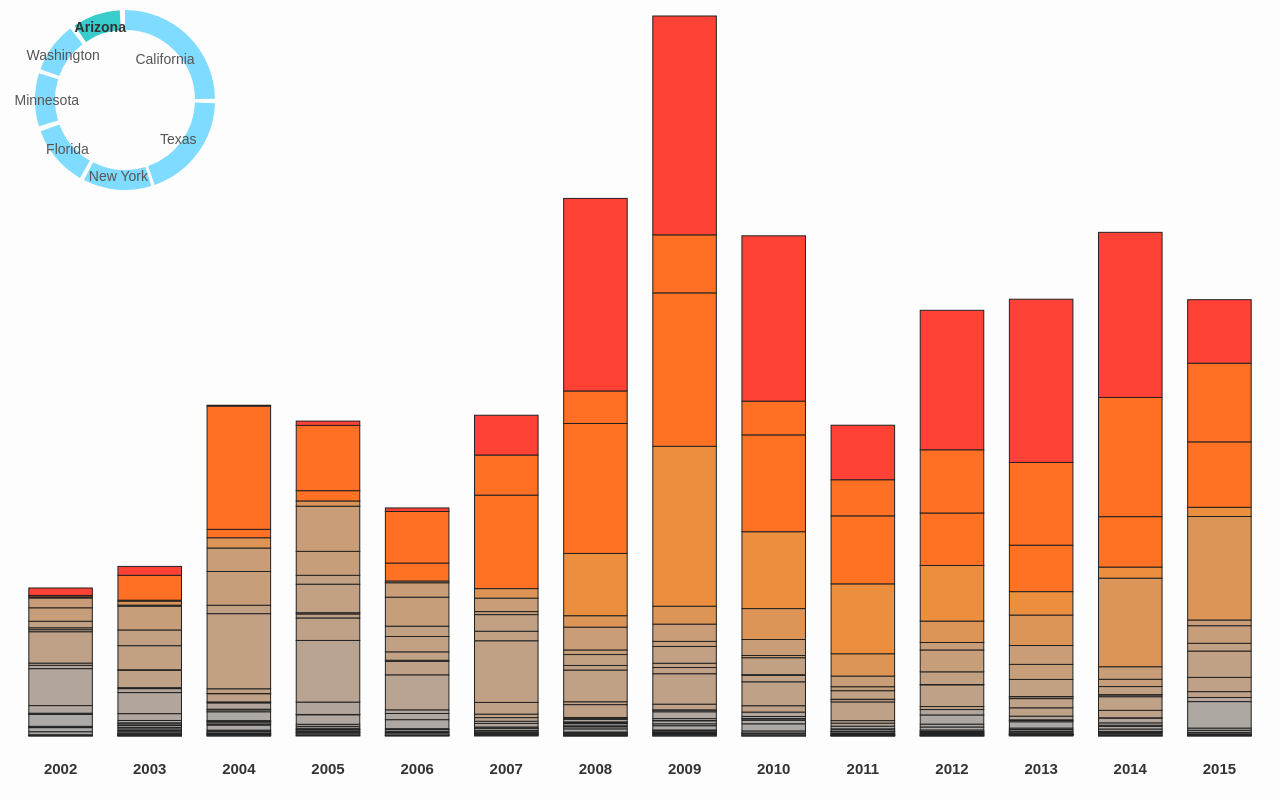
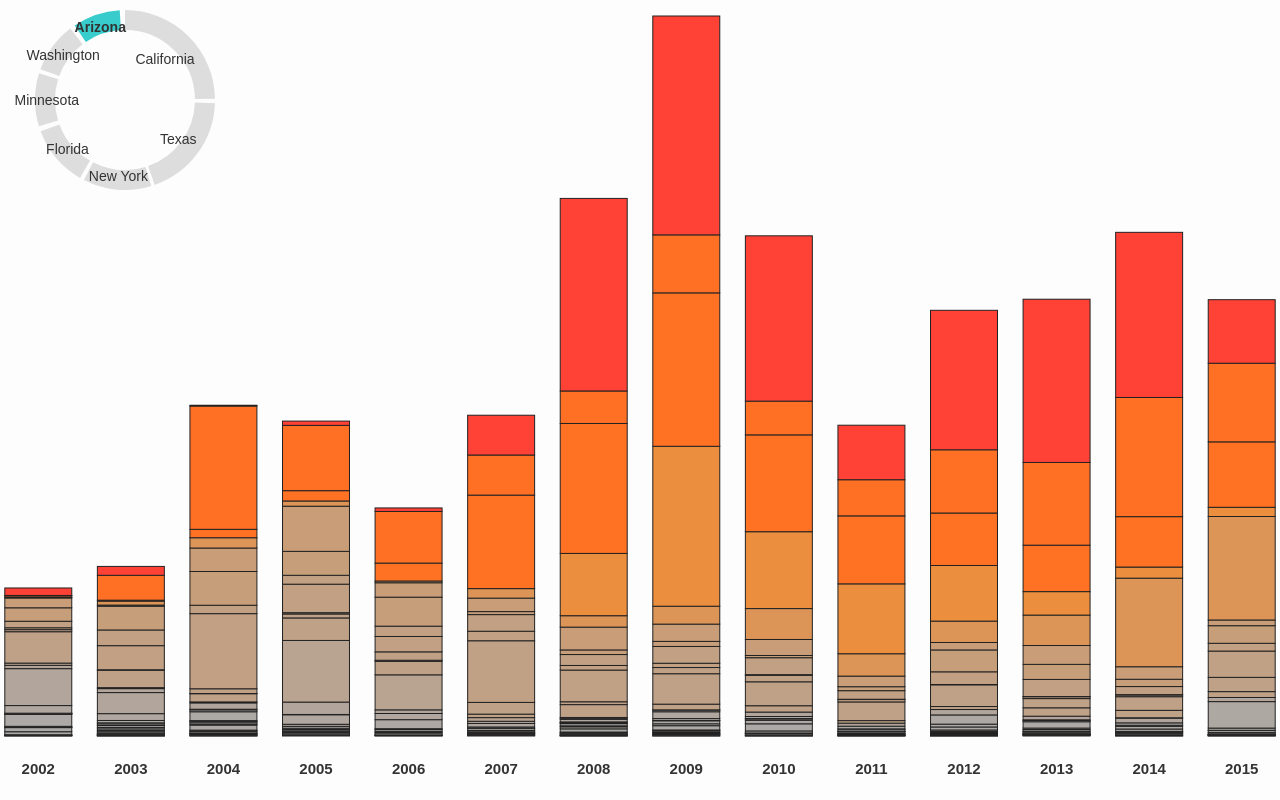
Before and after one commit to pp19dd/refugees-in-arizona, a PHP site: page /chart.php in a window 1280 px wide. Run offline with PHP 8.4, Linux system fonts and the light colour scheme.

Commit message:
Reduced side margins, adjust arc colors

```diff
--- a/chart.php
+++ b/chart.php
@@ -3,7 +3,7 @@
 <head>
 <title>Refugees in Arizona 2002-2015</title>
 <style>
-body, html { width:100%; height:100%; padding:0; margin:0; overflow: hidden; background-color: silver }
+body, html { width:100%; height:100%; padding:0; margin:0; overflow: hidden; background-color: #FDFDFD }
 .container { /* padding: 25px */ }
 #chart_div { background-color: #FDFDFD }
 
@@ -130,12 +130,12 @@ function chart() {
             selected_country: { "font-family": "Arial", "text-anchor": "end", "font-size": "25", "font-weight": "bold", "fill": "#333333" },
             selected_country_counts: { "font-family": "Arial", "text-anchor": "end", "font-size": "15", "font-weight": "bold", "fill": "#555555" }
         },
-        chart_arc: { stroke: "#7FDBFF", "stroke-width": 20 },
+        chart_arc: { stroke: "#DDDDDD", "stroke-width": 20 },
         chart_arc_az: { stroke: "#39CCCC", "stroke-width": 20 },
         chart_arc_on: { stroke: "#AAAAAA", "stroke-width": 20 },
-        chart_arc_label: { "font-family": "Arial", "font-size": "14", "fill": "#555555" },
+        chart_arc_label: { "font-family": "Arial", "font-size": "14", "fill": "#333333" },
         chart_arc_label_important: { "font-family": "Arial", "font-size": "14", "fill": "#333333", "font-weight": "bold" },
-        chart_arc_label_arc: { "font-family": "Arial", "font-size": "14", "fill": "#555555" }
+        chart_arc_label_arc: { "font-family": "Arial", "font-size": "14", "fill": "#333333" }
     };
 }
 
@@ -421,7 +421,7 @@ chart.prototype.plotLabels = function() {
 
     // y is inverted because graph starts from bottom
     var bottom = this.height - this.padding.bottom;
-    var rightmost = this.width - this.padding.right;
+    var rightmost = this.width - this.padding.right - 8; // 8 = column margin
 
     for( var year in this.range_x ) {
         var i = year - 2002;
@@ -461,9 +461,9 @@ chart.prototype.plotArizona = function() {
     var anchor_x = 125;
     var anchor_y = 100;
 
-    this.e.labels.arc_center_label = paper.text(anchor_x + 45, anchor_y, "");
-    this.e.labels.arc_center_label.attr( this.styles.chart_arc_label_arc );
-    this.storeOriginalGeometryLabel(this.e.labels.arc_center_label, "arc");
+    var arc_center_label = paper.text(anchor_x, anchor_y, "");
+    arc_center_label.attr( this.styles.chart_arc_label_arc );
+    //this.storeOriginalGeometryLabel(this.e.labels.arc_center_label, "arc");
 
     for( var i = 0; i < data_usa.top_states.length; i++)(function(point, i) {
 
@@ -501,14 +501,14 @@ chart.prototype.plotArizona = function() {
 
         temp3.mouseover(function() {
             temp.attr(that.styles.chart_arc_on);
-            that.e.labels.arc_center_label.attr("text", that.comma(point.individuals)  + "\nRefugees" );
+            arc_center_label.attr("text", that.comma(point.individuals)  + "\nRefugees" );
         }).mouseout(function() {
             if( i == 6 ) {
                 temp.attr(that.styles.chart_arc_az);
             } else {
                 temp.attr(that.styles.chart_arc);
             }
-            that.e.labels.arc_center_label.attr("text", "" );
+            arc_center_label.attr("text", "" );
         });
 
         that.e.arcs.push(temp);
@@ -651,7 +651,7 @@ var arizona = new chart();
 arizona.setWidth(chart_w);
 arizona.setHeight(chart_h);
 arizona.setPadding({
-    top: 10, bottom: 40, left: 10, right: 10
+    top: 10, bottom: 40, left: -5, right: -5
 });
 
 for( var i = 0; i < data.length; i++ ) {
```
